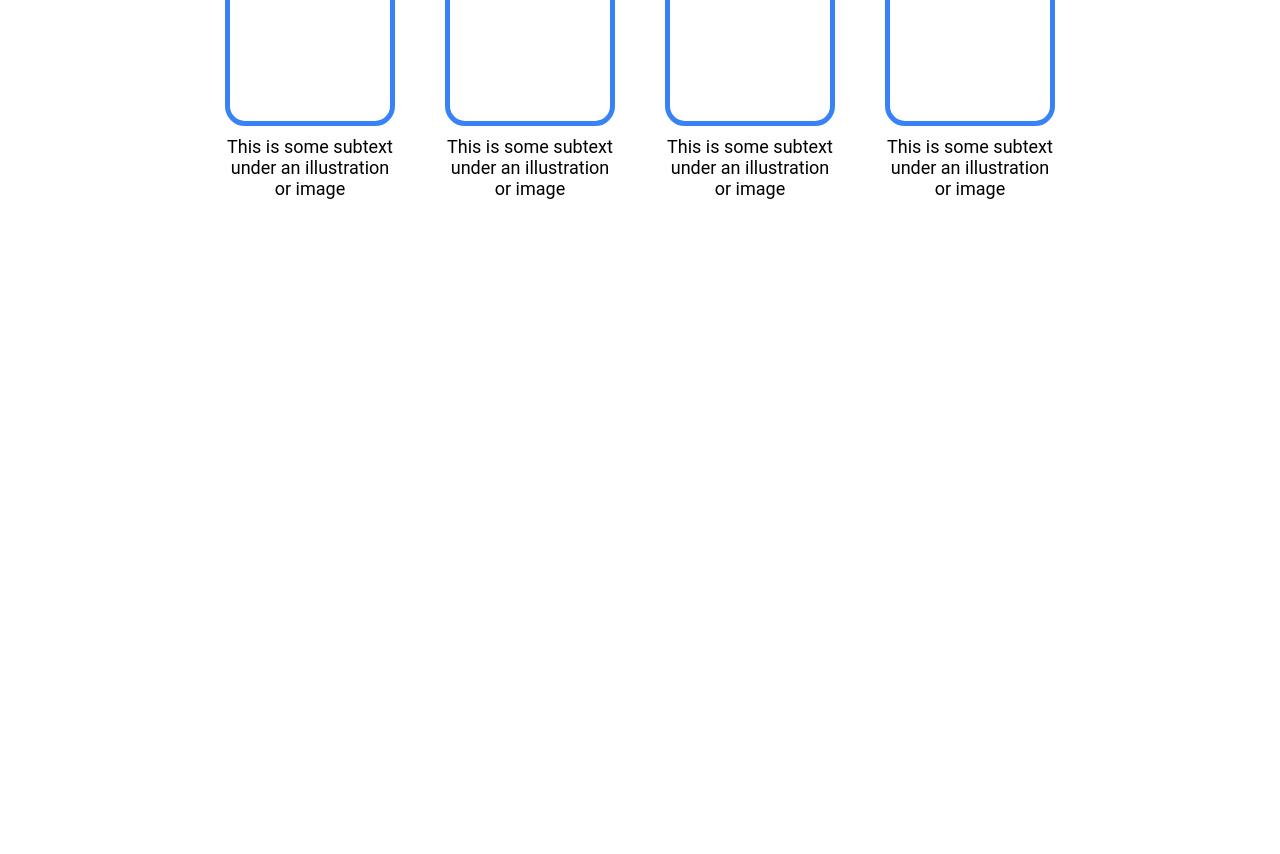
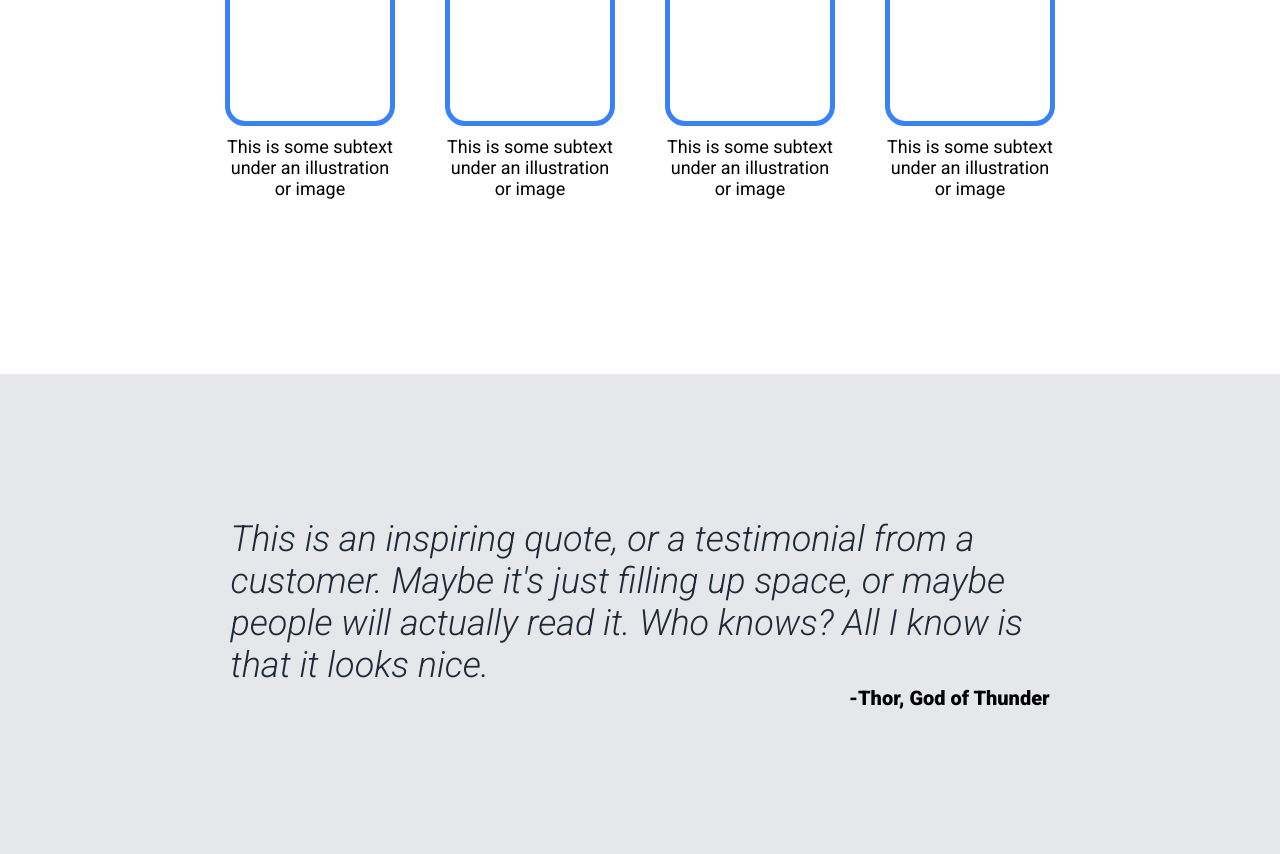
Before and after one commit to Rajanikanth0/landing-page, a plain HTML site: page index.html in a window 1280 px wide. Shown: the part 746-1600 px from the top of the page. Before the commit the page ends 1120 px from the top, so only its background shows below. Drawn offline with Linux system fonts and the light colour scheme.

Commit message:
feat: Add quote-section and fix font-family

```diff
--- a/css/style.css
+++ b/css/style.css
@@ -1,10 +1,13 @@
+/* Roboto font by google fonts */
+@import url('https://fonts.googleapis.com/css2?family=Roboto:ital,wght@0,100..900;1,100..900&display=swap');
+
 * {
   padding: 0; margin: 0;
   box-sizing: border-box;
 }
 body {
   font-size: 18px;
-  font-family: Roboto, sans-serif;
+  font-family: "Roboto", sans-serif;
 }
 a {
   text-decoration: none;
@@ -114,3 +117,24 @@ nav ul {
 .second-section ul li p {
   text-align: center;
 }
+
+/* third-section */
+.third-section {
+  height: 60vh;
+  padding: 0 18vw;
+  background-color: #e5e7eb;
+  display: flex;
+  flex-direction: column;
+  justify-content: center;
+}
+.third-section .quote {
+  font-size: 36px;
+  font-weight: 300;
+  font-style: italic;
+  color: #1f2937;
+}
+.third-section .quote-author {
+  text-align: end;
+  font-weight: 900;
+  font-size: 20px;
+}
--- a/index.html
+++ b/index.html
@@ -53,5 +53,10 @@
       </ul>
     </div>
 
+    <div class="third-section">
+      <p class="quote">This is an inspiring quote, or a testimonial from a customer. Maybe it's just filling up space, or maybe people will actually read it. Who knows? All I know is that it looks nice.</p>
+      <p class="quote-author">-Thor, God of Thunder</p>
+    </div>
+
   </body>
 </html>
```
